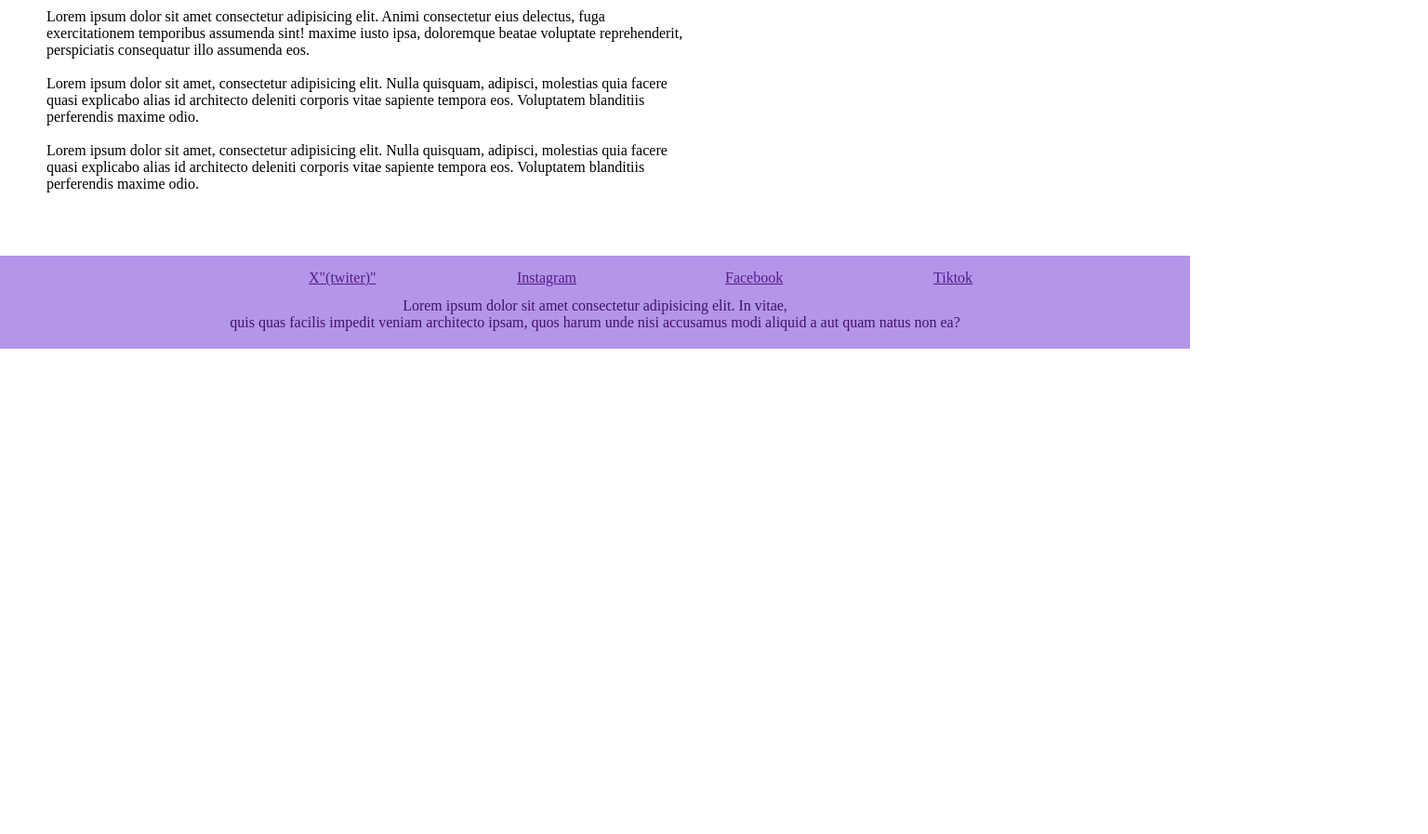
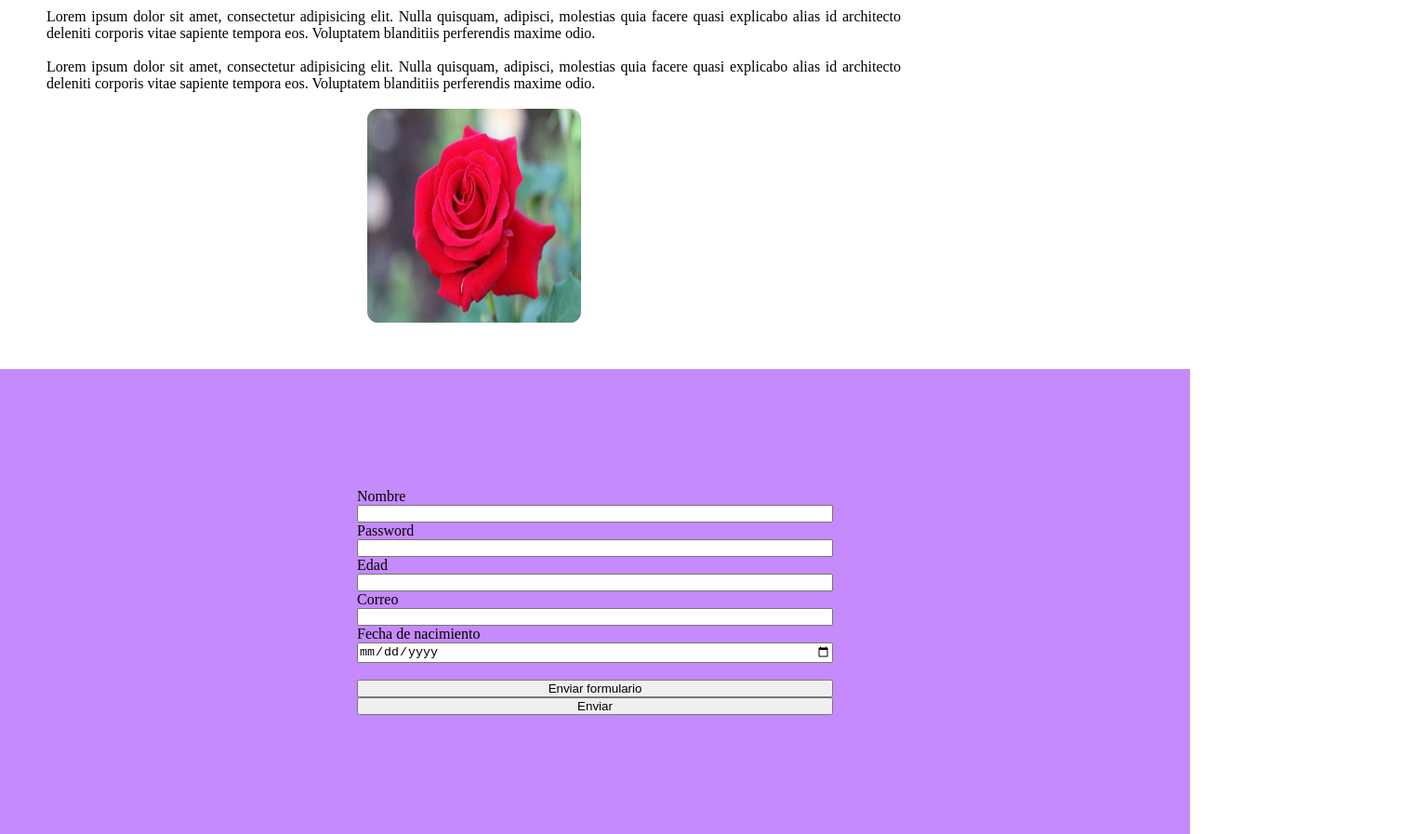
Before and after one commit to RosaCD/Pagina-Web, a plain HTML site: page Index.html in a window 1280 px wide. Shown: the part 407-1304 px from the top of the page at 93% size, 1536 px wide, since content can reach past the window. Before the commit the page ends 800 px from the top, so only its background shows below. Drawn offline with Linux system fonts and the light colour scheme.

Commit message:
Second version

```diff
--- a/Index.html
+++ b/Index.html
@@ -21,19 +21,20 @@
 <div class="contenido">
    <div class="articulos">
      <div class="secciones">
-      <div>
+      <div class="letras">
        <h2>Parte 1</h2>
-       <p>Lorem ipsum dolor sit amet consectetur adipisicing elit. Animi consectetur eius delectus, fuga exercitationem temporibus assumenda sint! maxime iusto ipsa, doloremque beatae voluptate reprehenderit, perspiciatis consequatur illo assumenda eos.</p>
-       <br><p>Lorem ipsum dolor sit amet, consectetur adipisicing elit. Nulla quisquam, adipisci, molestias quia facere quasi explicabo alias id architecto deleniti corporis vitae sapiente tempora eos. Voluptatem blanditiis perferendis maxime odio.</p>
-       <br><p>Lorem ipsum dolor sit amet, consectetur adipisicing elit. Nulla quisquam, adipisci, molestias quia facere quasi explicabo alias id architecto deleniti corporis vitae sapiente tempora eos. Voluptatem blanditiis perferendis maxime odio.</p>
+       <p class="letra_parrafo">Lorem ipsum dolor sit amet consectetur adipisicing elit. Animi consectetur eius delectus, fuga exercitationem temporibus assumenda sint! maxime iusto ipsa, doloremque beatae voluptate reprehenderit, perspiciatis consequatur illo assumenda eos.</p>
+       <br><p class="letra_parrafo">Lorem ipsum dolor sit amet, consectetur adipisicing elit. Nulla quisquam, adipisci, molestias quia facere quasi explicabo alias id architecto deleniti corporis vitae sapiente tempora eos. Voluptatem blanditiis perferendis maxime odio.</p>
+       <br><p class="letra_parrafo">Lorem ipsum dolor sit amet, consectetur adipisicing elit. Nulla quisquam, adipisci, molestias quia facere quasi explicabo alias id architecto deleniti corporis vitae sapiente tempora eos. Voluptatem blanditiis perferendis maxime odio.</p>
        <br>
        <h2>Parte 2</h2>
-       <p>Lorem ipsum dolor sit amet consectetur adipisicing elit. Animi consectetur eius delectus, fuga exercitationem temporibus assumenda sint! maxime iusto ipsa, doloremque beatae voluptate reprehenderit, perspiciatis consequatur illo assumenda eos.</p>
-       <br><p>Lorem ipsum dolor sit amet, consectetur adipisicing elit. Nulla quisquam, adipisci, molestias quia facere quasi explicabo alias id architecto deleniti corporis vitae sapiente tempora eos. Voluptatem blanditiis perferendis maxime odio.</p>
-       <br><p>Lorem ipsum dolor sit amet, consectetur adipisicing elit. Nulla quisquam, adipisci, molestias quia facere quasi explicabo alias id architecto deleniti corporis vitae sapiente tempora eos. Voluptatem blanditiis perferendis maxime odio.</p>
+       <p class="letra_parrafo">Lorem ipsum dolor sit amet consectetur adipisicing elit. Animi consectetur eius delectus, fuga exercitationem temporibus assumenda sint! maxime iusto ipsa, doloremque beatae voluptate reprehenderit, perspiciatis consequatur illo assumenda eos.</p>
+       <br><p class="letra_parrafo">Lorem ipsum dolor sit amet, consectetur adipisicing elit. Nulla quisquam, adipisci, molestias quia facere quasi explicabo alias id architecto deleniti corporis vitae sapiente tempora eos. Voluptatem blanditiis perferendis maxime odio.</p>
+       <br><p class="letra_parrafo">Lorem ipsum dolor sit amet, consectetur adipisicing elit. Nulla quisquam, adipisci, molestias quia facere quasi explicabo alias id architecto deleniti corporis vitae sapiente tempora eos. Voluptatem blanditiis perferendis maxime odio.</p>
        <br>
       </div>
-      <div> <img src="Img/rosa-roja.jpg">
+      <div class="imagen">
+        <img src="Img/rosa-roja.jpg">
       </div>
      </div>
    </div>
@@ -45,14 +46,31 @@
    </div>
 </div>
 <footer>
-    <ul>
-        <li><a href="">X"(twiter)"</a></li>
-        <li><a href="">Instagram</a></li>
-        <li><a href="">Facebook</a></li>
-        <li><a href="">Tiktok</a></li>
-    </ul>
-    <p>Lorem ipsum dolor sit amet consectetur adipisicing elit. In vitae, <br> quis quas facilis impedit veniam architecto ipsam, quos harum unde nisi accusamus modi aliquid a aut quam natus non ea?</p>
+   <form id="formulario1" name="formulario1" action="">
+    <label for="">Nombre</label>
+    <input type="text">
+    <label for="">Password</label>
+    <input type="password">
+    <label for="">Edad</label>
+    <input type="number">
+    <label for="">Correo</label>
+    <input type="email">
+    <label for="">Fecha de nacimiento</label>
+    <input type="date">
+    <br>
+    <input type="submit" value="Enviar formulario">
+    <button>Enviar</button>
+   </form>
 </footer>
-
+<script>
+    let nombres = 24
+    function imprimir (){
+        let nombre = "Rosa";
+        console.log ("Mi nombre es:" +nombre);
+    }
+    let nombre = 1000
+    const nombre_const = 89
+    console.log (nombre);
+</script>
 </body>
 </html>
--- a/estilo.css
+++ b/estilo.css
@@ -38,9 +38,21 @@ img{
     width: 85%
 }
 .secciones{
-    display: flex;
     align-items: flex-start;
     padding: 10px;
+}
+.letras{
+    display: flex;
+    flex-direction: column;
+    align-items: center;
+    text-align: center;
+}
+.letra_parrafo{
+    text-align:justify;
+}
+.imagen{
+    display: flex;
+    justify-content: center;
 }
 h2{
     color: blueviolet;
@@ -59,23 +71,16 @@ h2{
 }
 footer{
     width: 100%;
-    height: 100px;
-    background-color: rgb(179, 150, 233);
+    height: 500px;
+    background-color: rgb(197, 138, 252);
+    color: black;
+    margin-top: 40px;
+    display: flex;
+    justify-content: center;
+    align-items: center;
 }
-footer ul{
-    width: 120%;
-    height: 45px;
-    list-style-type: none;
-    text-align: center;
+#formulario1{
+    width: 40%;
+    display: flex;
+    flex-direction: column;
 }
-footer li{
-    display: inline-flex;
-    color: rgb(69, 17, 99);
-    padding: 10px;
-    width: 200px;
-    margin-top: 5px;
-}
-footer p{
-    text-align: center;
-    color: rgb(69, 17, 99);
-}
```
